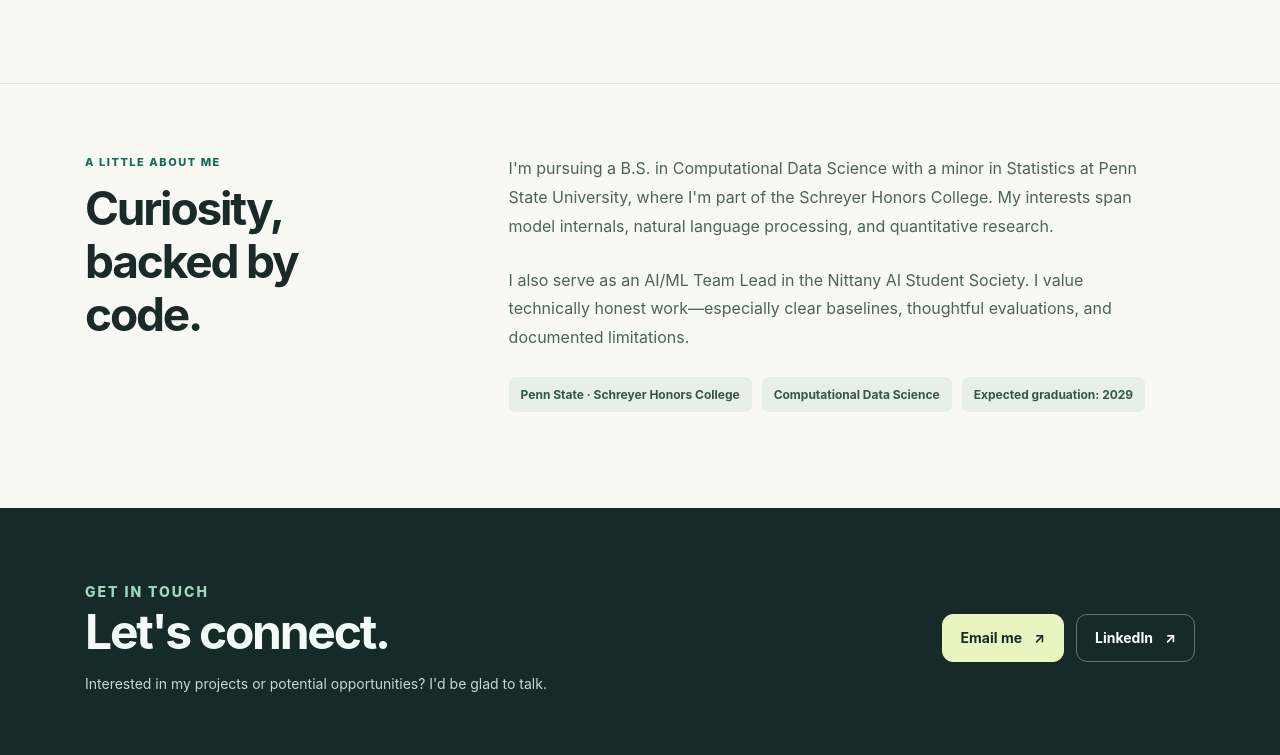
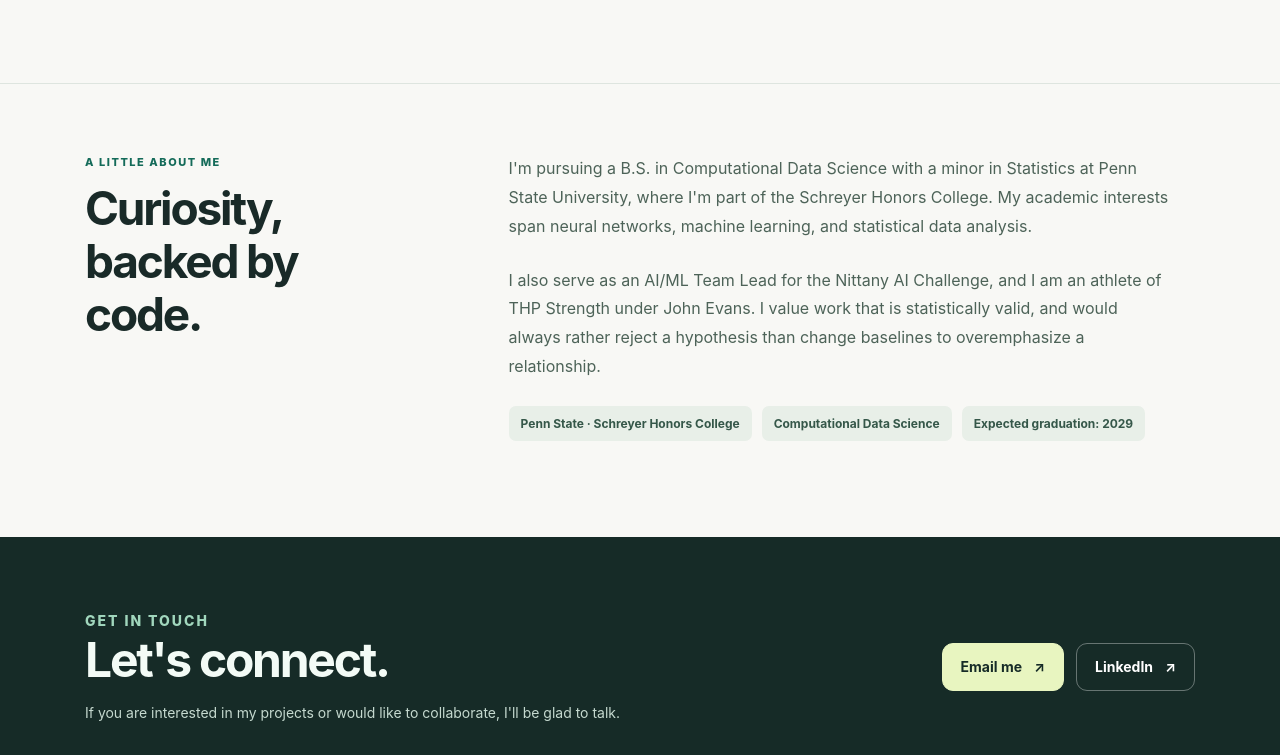
Before and after one commit to VelanA1/VelanA1.github.io, a plain HTML site: page index.html in a window 1280 px wide. Shown: the part 2042-2797 px from the top of the page. Drawn offline with Linux system fonts and the light colour scheme.

Commit message:
Refine introduction, background, and contact copy

```diff
--- a/index.html
+++ b/index.html
@@ -150,7 +150,7 @@
       <div>
         <div class="eyebrow">Penn State · Computational Data Science</div>
         <h1>Machine learning, <span class="accent">explored from the inside out.</span></h1>
-        <p class="hero-copy">I'm Velan Arun, a student at Penn State's Schreyer Honors College. I build and study neural networks, retrieval systems, and quantitative models—with an emphasis on what the experiments actually show.</p>
+        <p class="hero-copy">My name is Velan Arun, a student at Penn State's Schreyer Honors College. I build and study neural networks, retrieval systems, and statistical frameworks.</p>
         <div class="actions">
           <a class="button button-primary" href="#projects">Explore my projects <span aria-hidden="true" class="arrow">↘</span></a>
           <a class="button button-secondary" href="https://github.com/VelanA1" target="_blank" rel="noopener noreferrer">View GitHub profile <span aria-hidden="true" class="arrow">↗</span></a>
@@ -216,14 +216,14 @@
     <section class="wrap about" id="about" aria-labelledby="about-title">
       <div><p class="kicker">A little about me</p><h2 id="about-title">Curiosity, backed by code.</h2></div>
       <div class="about-content">
-        <p>I'm pursuing a B.S. in Computational Data Science with a minor in Statistics at Penn State University, where I'm part of the Schreyer Honors College. My interests span model internals, natural language processing, and quantitative research.</p>
-        <p>I also serve as an AI/ML Team Lead in the Nittany AI Student Society. I value technically honest work—especially clear baselines, thoughtful evaluations, and documented limitations.</p>
+        <p>I'm pursuing a B.S. in Computational Data Science with a minor in Statistics at Penn State University, where I'm part of the Schreyer Honors College. My academic interests span neural networks, machine learning, and statistical data analysis.</p>
+        <p>I also serve as an AI/ML Team Lead for the Nittany AI Challenge, and I am an athlete of THP Strength under John Evans. I value work that is statistically valid, and would always rather reject a hypothesis than change baselines to overemphasize a relationship.</p>
         <div class="facts"><span class="fact">Penn State · Schreyer Honors College</span><span class="fact">Computational Data Science</span><span class="fact">Expected graduation: 2029</span></div>
       </div>
     </section>
     <section class="contact-section" id="contact" aria-labelledby="contact-title">
       <div class="wrap contact">
-        <div><p class="kicker">Get in touch</p><h2 id="contact-title">Let's connect.</h2><p>Interested in my projects or potential opportunities? I'd be glad to talk.</p></div>
+        <div><p class="kicker">Get in touch</p><h2 id="contact-title">Let's connect.</h2><p>If you are interested in my projects or would like to collaborate, I'll be glad to talk.</p></div>
         <div class="contact-links"><a class="button button-primary" href="mailto:velanarun@icloud.com">Email me <span aria-hidden="true">↗</span></a><a class="button button-secondary" href="https://www.linkedin.com/in/velan-arun-a1b7b2292" target="_blank" rel="noopener noreferrer">LinkedIn <span aria-hidden="true">↗</span></a></div>
       </div>
     </section>
```
